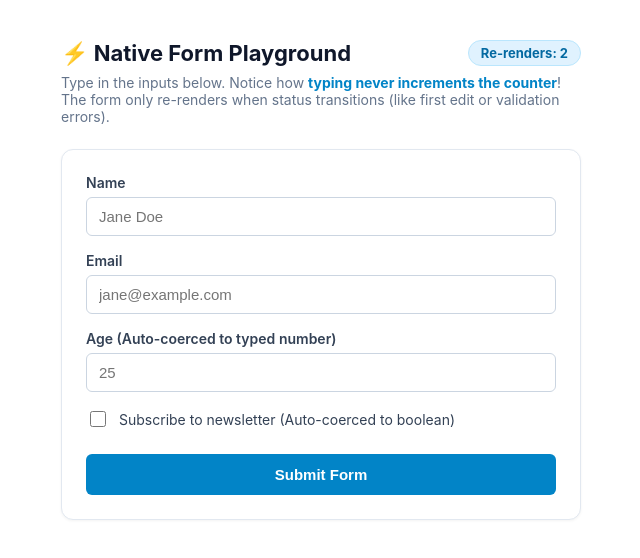
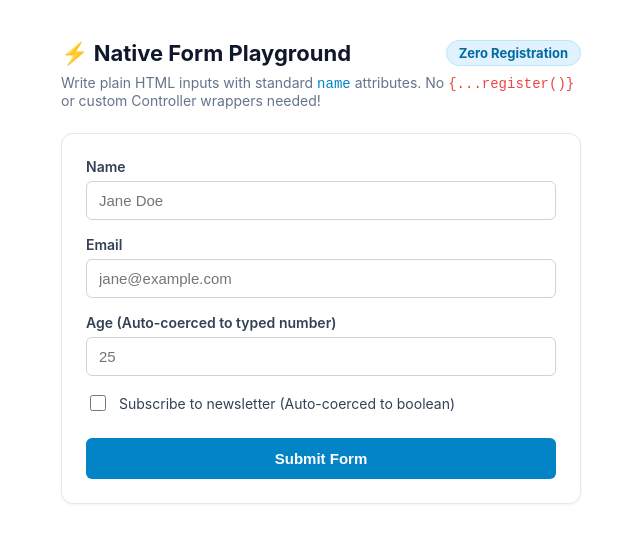
Before and after one commit to sunilsv26/native-form, a React (Vite) app in the folder examples/vite/: page / in a window 1280 px wide. Shown: the top 558 px of the page, without its empty margins (319-959 px from the left). Built offline with nearby package versions, Linux system fonts and the light colour scheme.

Commit message:
docs: pivot positioning to Zero-Registration & Uncontrolled DOM-First performance, remove fragile counter from playground

```diff
--- a/examples/vite/src/main.tsx
+++ b/examples/vite/src/main.tsx
@@ -11,17 +11,12 @@ const schema = z.object({
   newsletter: z.boolean().optional(),
 });
 
-let renderCount = 0;
-
 export function App() {
-  renderCount++;
   const [submittedData, setSubmittedData] = useState<any>(null);
 
   const { formRef, formState } = useForm({
     schema: zodResolver(schema),
     serializationMode: "typed", // automatically coerces type="number" to number, checkbox to boolean
-    mode: "onSubmit", // Validates on submit, keeping keystrokes completely re-render free
-    reValidateMode: "onChange", // Once an error occurs, re-validates on keystroke to clear errors
     onSubmit: (values) => {
       setSubmittedData(values);
     },
@@ -59,14 +54,13 @@ export function App() {
             border: "1px solid #bae6fd",
           }}
         >
-          Re-renders: {renderCount}
+          Zero Registration
         </span>
       </div>
 
       <p style={{ color: "#64748b", fontSize: 14, margin: "0 0 24px" }}>
-        Type in the inputs below. Notice how{" "}
-        <strong style={{ color: "#0284c7" }}>typing never increments the counter</strong>!{" "}
-        The form only re-renders when status transitions (like first edit or validation errors).
+        Write plain HTML inputs with standard <code style={{ color: "#0284c7" }}>name</code> attributes.
+        No <code style={{ color: "#ef4444" }}>{'{...register()}'}</code> or custom Controller wrappers needed!
       </p>
 
       <form
```
Also changed, not shown: packages/react/README.md, 1 other file (tests, documents, lock files or other folders).
